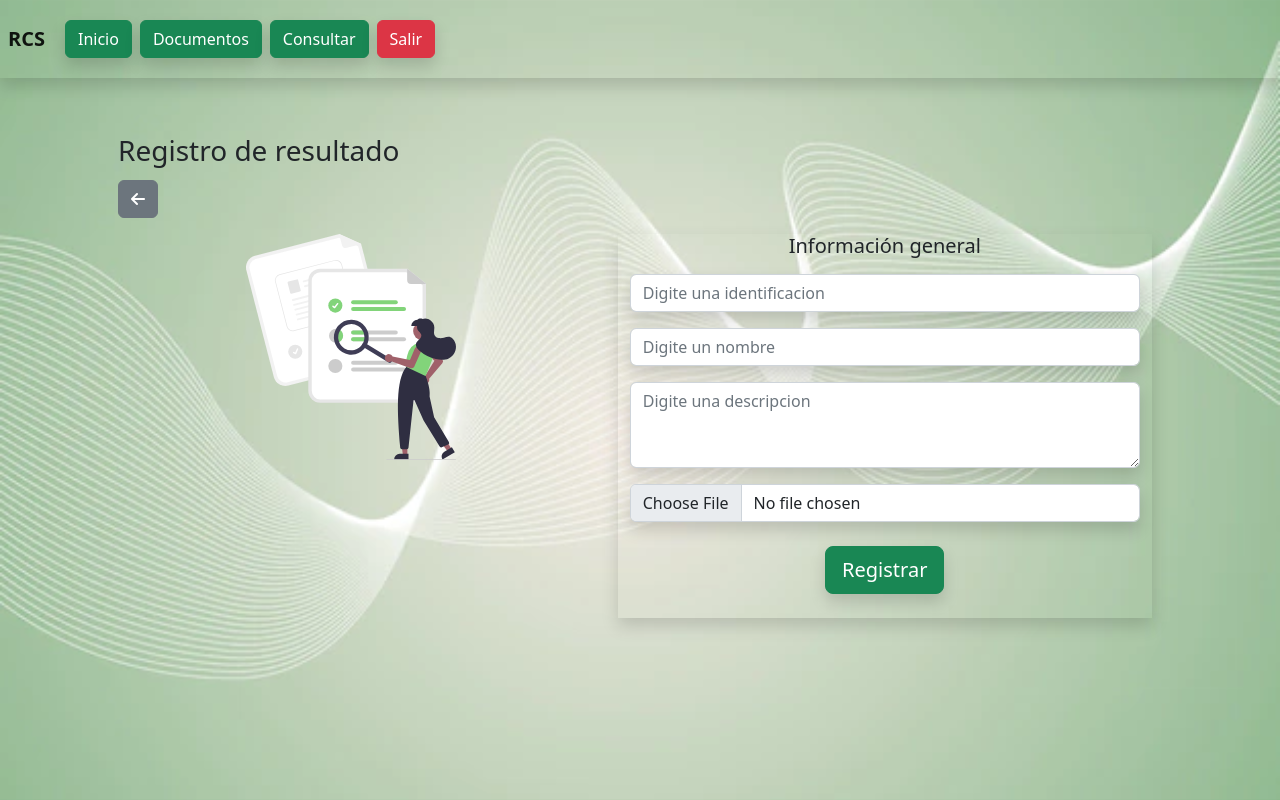
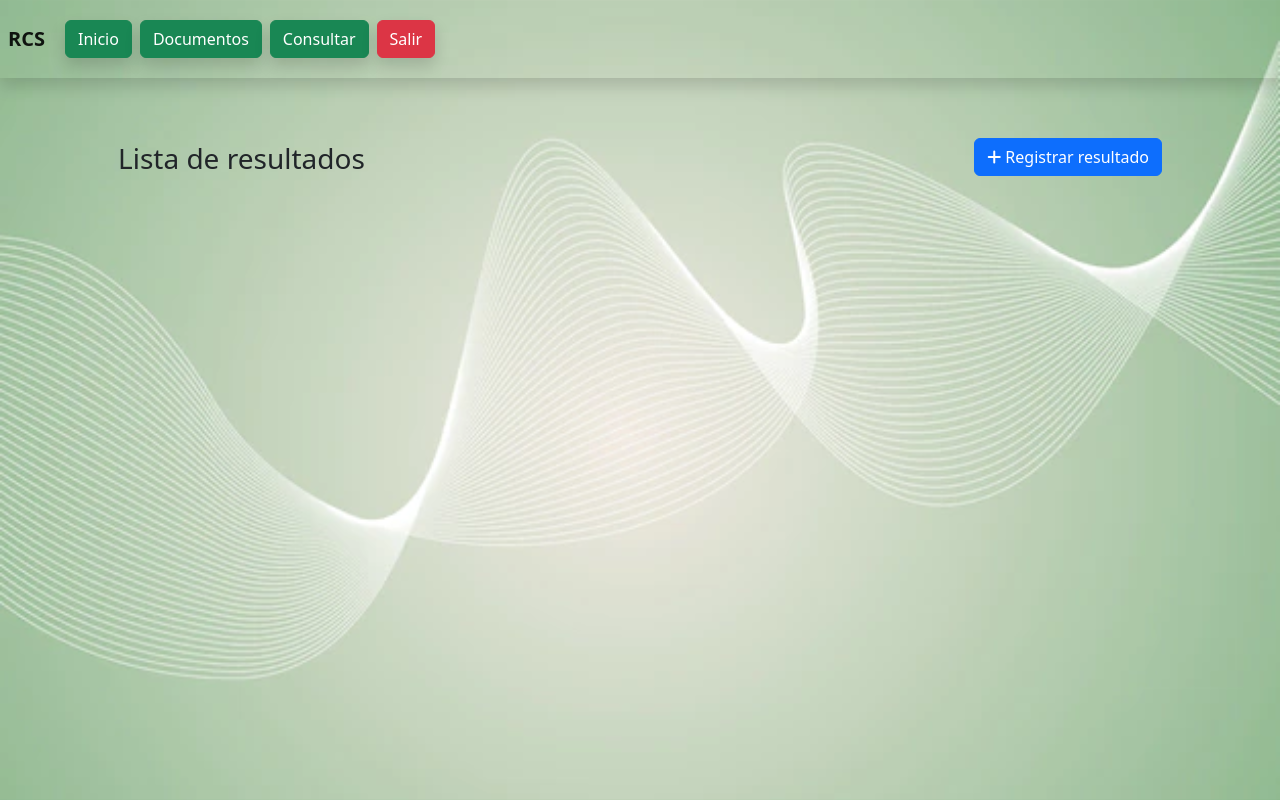
Before and after one commit to robertochacon/app-rcs, an Angular app: page /documents in a window 1280 px wide. Built offline with nearby package versions, Linux system fonts and the light colour scheme; sample sign-in values are in the browser's storage.

Commit message:
Changes - register documents done

```diff
--- a/src/app/components/consulting/consulting.component.ts
+++ b/src/app/components/consulting/consulting.component.ts
@@ -7,7 +7,7 @@ import { DocumentsService } from 'src/app/services/documents.service';
   styleUrls: ['./consulting.component.css']
 })
 export class ConsultingComponent implements OnInit {
-  identification = "40237252669";
+  identification = "";
   listDocuments: any[] = [];
   loading = false;
   step = 1;
--- a/src/app/components/documents/documents.component.html
+++ b/src/app/components/documents/documents.component.html
@@ -1,10 +1,12 @@
 <app-navbarinto></app-navbarinto>
 
 <div class="container p-5" *ngIf="action==='list'">
-    <div class="row mt-2">
-        <h3>Listado de resultados</h3>
-        <div class="col-6 text-start">
-            <p class="btn btn-secondary mt-1"><span><i class="fa-solid fa-arrow-left"></i></span></p>
+    <div class="mt-2 d-flex justify-content-between align-items-center">
+        <div class="">
+            <h3>Lista de resultados</h3>
+        </div>
+        <div class="col-lg-0 text-start">
+            <p class="btn btn-primary mt-1" (click)="action='register'"><i class="fa-solid fa-plus d-lg-none d-md-none d-sm-block"></i><span class="d-none d-lg-block d-md-block"><i class="fa-solid fa-plus"></i> Registrar resultado</span></p>
         </div>
     </div>
 </div>
@@ -13,23 +15,29 @@
     <div class="row mt-2">
         <h3>Registro de resultado</h3>
         <div class="col-6 text-start">
-            <p class="btn btn-secondary mt-1"><span><i class="fa-solid fa-arrow-left"></i></span></p>
+            <p class="btn btn-secondary mt-1" (click)="action='list'"><span><i class="fa-solid fa-arrow-left"></i></span></p>
         </div>
     </div>
     <div class="row justify-content-around allscreen">
 
         <div class="col-lg-5 col-md-5 col-sm-10 text-center">
-            <img src="../../../assets/img/search.svg" alt="" width="50%">
+            <img src="../../../assets/img/add_documents.svg" alt="" width="50%">
             <h2></h2>
         </div>
 
-        <div class="col-lg-6 col-md-6 col-sm-12 shadow text-center border-radio">
+        <div class="col-lg-6 col-md-6 col-sm-12 shadow text-center border-radio pt-3">
+            <div class="alert alert-success" role="alert" *ngIf="result === 'ok'">
+                Registro completado.
+            </div>
+            <div class="alert alert-danger" role="alert" *ngIf="result === 'fail'">
+                No se pudo completar su registro.
+            </div>
             <h5>Información general</h5>
             <input type="text" [(ngModel)]="identification" class="form-control shadow mt-3" maxLength="11" placeholder="Digite una identificacion">
             <input type="text" [(ngModel)]="name" class="form-control shadow mt-3" maxLength="11" placeholder="Digite un nombre">
             <textarea [(ngModel)]="description" class="form-control shadow mt-3" rows="3" placeholder="Digite una descripcion"></textarea>
-            <input [(ngModel)]="file" type="file" class="form-control shadow mt-3" maxLength="11" placeholder="Digite un codigo">
-            <button *ngIf="!loading" class="btn btn-success btn-block btn-lg m-4 shadow" (click)="save()">
+            <input (change)="getFile($event)" type="file" class="form-control shadow mt-3">
+            <button *ngIf="!loading" [disabled]="name==='' || identification==='' || description===''" class="btn btn-success btn-block btn-lg m-4 shadow" (click)="save()">
                 Registrar
             </button>
             <button *ngIf="loading" class="btn btn-success btn-block btn-lg m-4 shadow" (click)="save()">
--- a/src/app/components/documents/documents.component.ts
+++ b/src/app/components/documents/documents.component.ts
@@ -1,4 +1,5 @@
 import { Component, OnInit } from '@angular/core';
+import { DocumentsService } from 'src/app/services/documents.service';
 
 @Component({
   selector: 'app-documents',
@@ -6,20 +7,53 @@ import { Component, OnInit } from '@angular/core';
   styleUrls: ['./documents.component.css']
 })
 export class DocumentsComponent implements OnInit {
-  action = 'register';
+  action = 'list';
   loading = false;
+  result = '';
   identification = '';
   name = '';
   description = '';
-  file: any = null;
+  file: any = [];
 
-  constructor() { }
+  constructor(private _documents: DocumentsService) { }
 
   ngOnInit(): void {
   }
 
+  getFile(event: any){
+    this.file = event.target.files[0];
+  }
+
+  reset(){
+    this.identification = '';
+    this.name = '';
+    this.description = '';
+    this.file = [];
+  }
+
   save(): void {
+
     this.loading = true;
+    let datos = new FormData();
+    datos.append("identification",this.identification);
+    datos.append("name",this.name);
+    datos.append("description",this.description);
+    datos.append("file",this.file);
+
+    this._documents.setDocuments(datos).subscribe((response)=>{
+      this.loading = false;
+      this.result = 'ok';
+      this.reset();
+      console.log(response);
+    },error => {
+      this.result = 'fail';
+      this.loading = false;
+    })
+
+    setTimeout(() => {
+      this.result = '';
+    }, 5000);
+
   }
 
 }
--- a/src/app/components/home/home.component.html
+++ b/src/app/components/home/home.component.html
@@ -15,8 +15,8 @@
             <div class="alert alert-danger" role="alert" *ngIf="loginError">
                 Su identificacion o su clave esta incorrecta, verifique y vuelva a intentar
             </div>
-            <input type="text" [(ngModel)]="identification" class="form-control shadow mt-3" maxLength="11" placeholder="Ingrese un identificacion">
-            <input type="password" [(ngModel)]="password" class="form-control shadow mt-3" maxLength="11" placeholder="Ingrese su clave">
+            <input type="text" [(ngModel)]="identification" class="form-control shadow mt-3" maxLength="11" placeholder="Digite su identificacion">
+            <input type="password" [(ngModel)]="password" class="form-control shadow mt-3" maxLength="11" placeholder="Digite su clave">
             <button *ngIf="!loading" class="btn btn-success btn-block btn-lg m-4 shadow" [disabled]="identification === '' && password === ''" (click)="login()">
                 Ingresar
             </button>
--- a/src/app/services/documents.service.ts
+++ b/src/app/services/documents.service.ts
@@ -7,7 +7,7 @@ import { Observable } from 'rxjs';
 })
 export class DocumentsService {
 
-  url = 'https://api-rcs-lqtwb.ondigitalocean.app/api/documents/';
+  url = 'https://api-rcs-lqtwb.ondigitalocean.app/api/documents';
 
   constructor(private http: HttpClient) { }
 
@@ -16,4 +16,9 @@ export class DocumentsService {
     return this.http.get(url);
   }
 
+  setDocuments(json: any): Observable<any>{
+    const url = this.url;
+    return this.http.post(url, json);
+  }
+
 }
```
